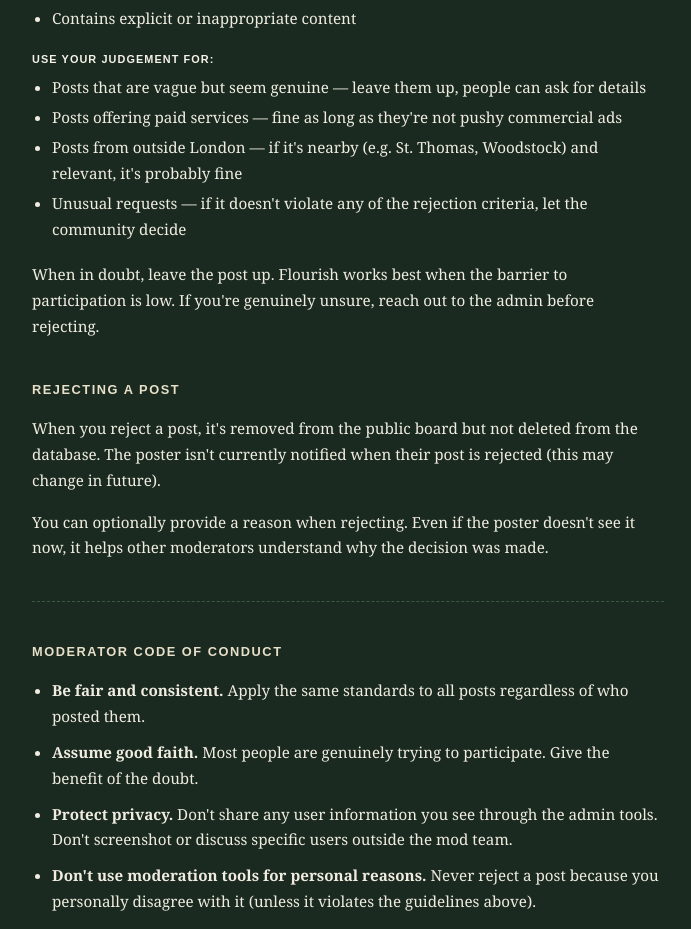
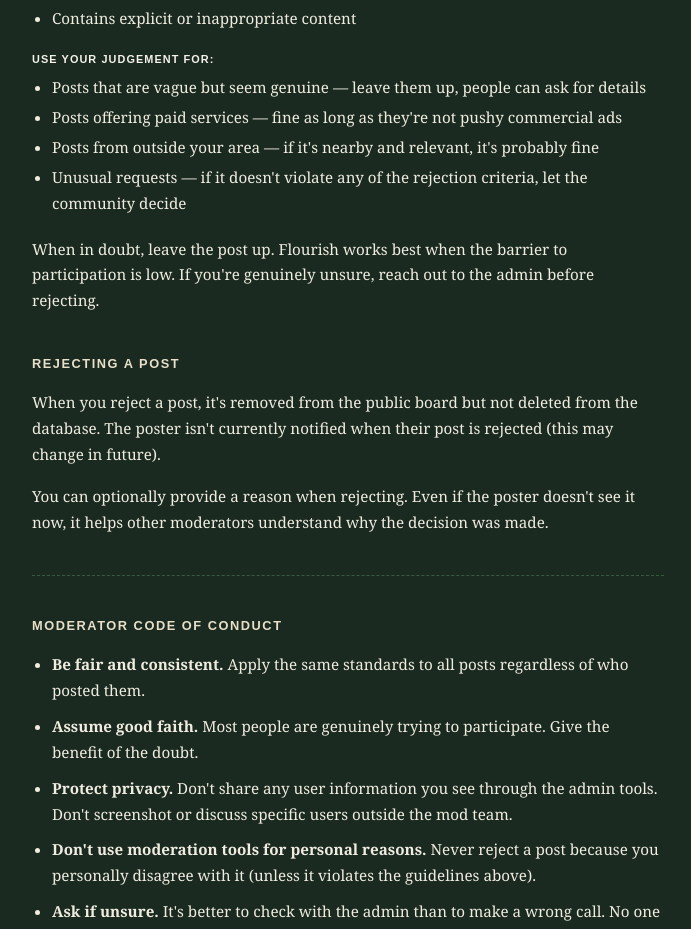
Before and after one commit to explorience/flourish, a Next.js app: page /guide in a window 1280 px wide. Shown: the part 2904-3833 px from the top of the page, without its empty margins (292-983 px from the left). Built offline with nearby package versions, Linux system fonts and the light colour scheme; no server answers.

Commit message:
fix: remove remaining London-specific strings from guide and email templates

```diff
--- a/src/app/api/messages/route.ts
+++ b/src/app/api/messages/route.ts
@@ -64,7 +64,7 @@ export async function POST(req: NextRequest) {
               <p style="font-size: 18px; margin-bottom: 8px;">Hey ${recipientName},</p>
               <p style="margin-bottom: 24px; color: #4a5c4e;">Someone sent you a message about <strong>${postTitle}</strong>.</p>
               <a href="${threadUrl}" style="display: inline-block; background: #1a2a20; color: #f0ece0; padding: 12px 24px; text-decoration: none; font-family: sans-serif; font-size: 13px; font-weight: bold; letter-spacing: 0.05em; text-transform: uppercase;">View Conversation</a>
-              <p style="margin-top: 32px; font-size: 12px; color: #7a8a78;">Flourish · London Community Exchange</p>
+              <p style="margin-top: 32px; font-size: 12px; color: #7a8a78;">Flourish · Community Exchange</p>
             </div>
           `,
           text: `New message about "${postTitle}" on Flourish. View it here: ${threadUrl}`,
--- a/src/app/guide/page.tsx
+++ b/src/app/guide/page.tsx
@@ -157,7 +157,7 @@ export default function ModeratorGuidePage() {
           <ul className="ml-5 space-y-1 mb-5" style={{ ...sr, color: 'var(--card)', fontSize: '0.95rem', lineHeight: 1.7, listStyleType: 'disc' }}>
             <li>Posts that are vague but seem genuine — leave them up, people can ask for details</li>
             <li>Posts offering paid services — fine as long as they&apos;re not pushy commercial ads</li>
-            <li>Posts from outside London — if it&apos;s nearby (e.g. St. Thomas, Woodstock) and relevant, it&apos;s probably fine</li>
+            <li>Posts from outside your area — if it&apos;s nearby and relevant, it&apos;s probably fine</li>
             <li>Unusual requests — if it doesn&apos;t violate any of the rejection criteria, let the community decide</li>
           </ul>
 
```
